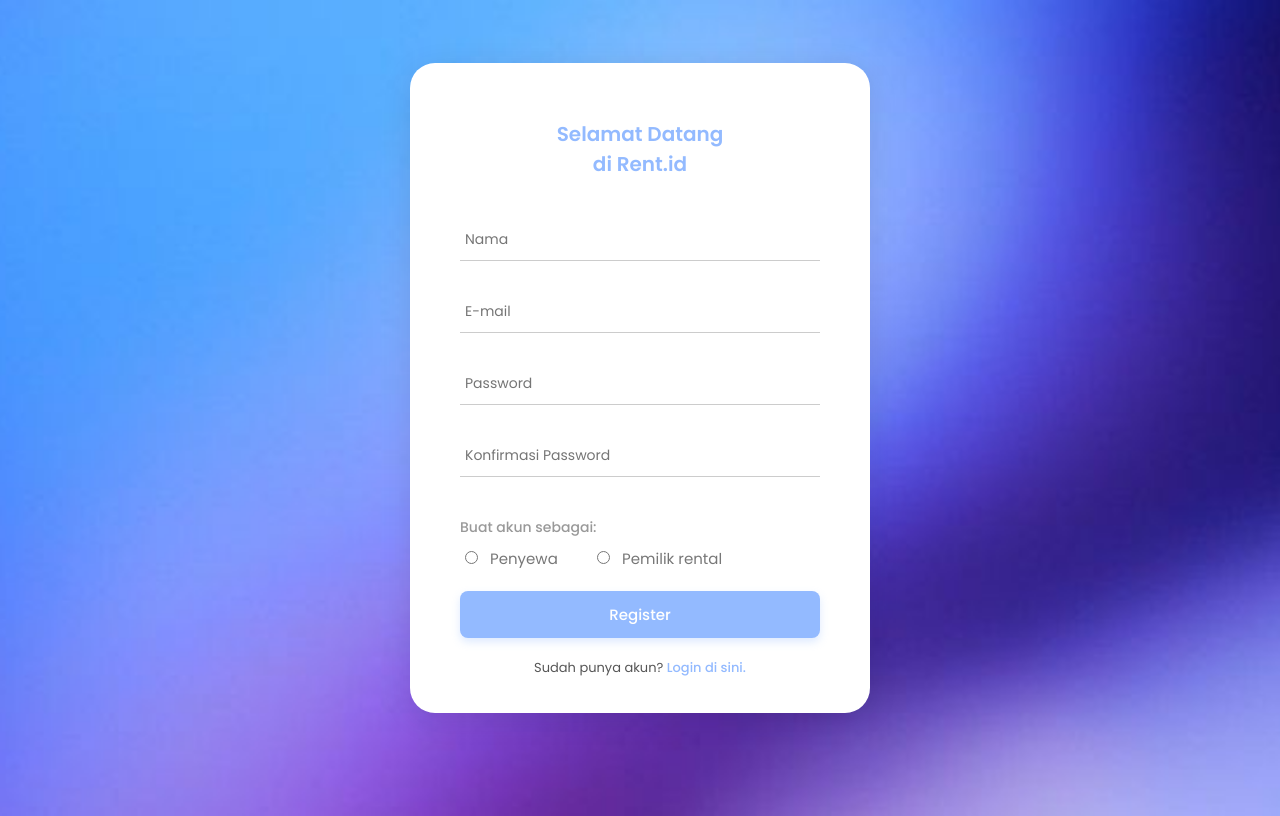
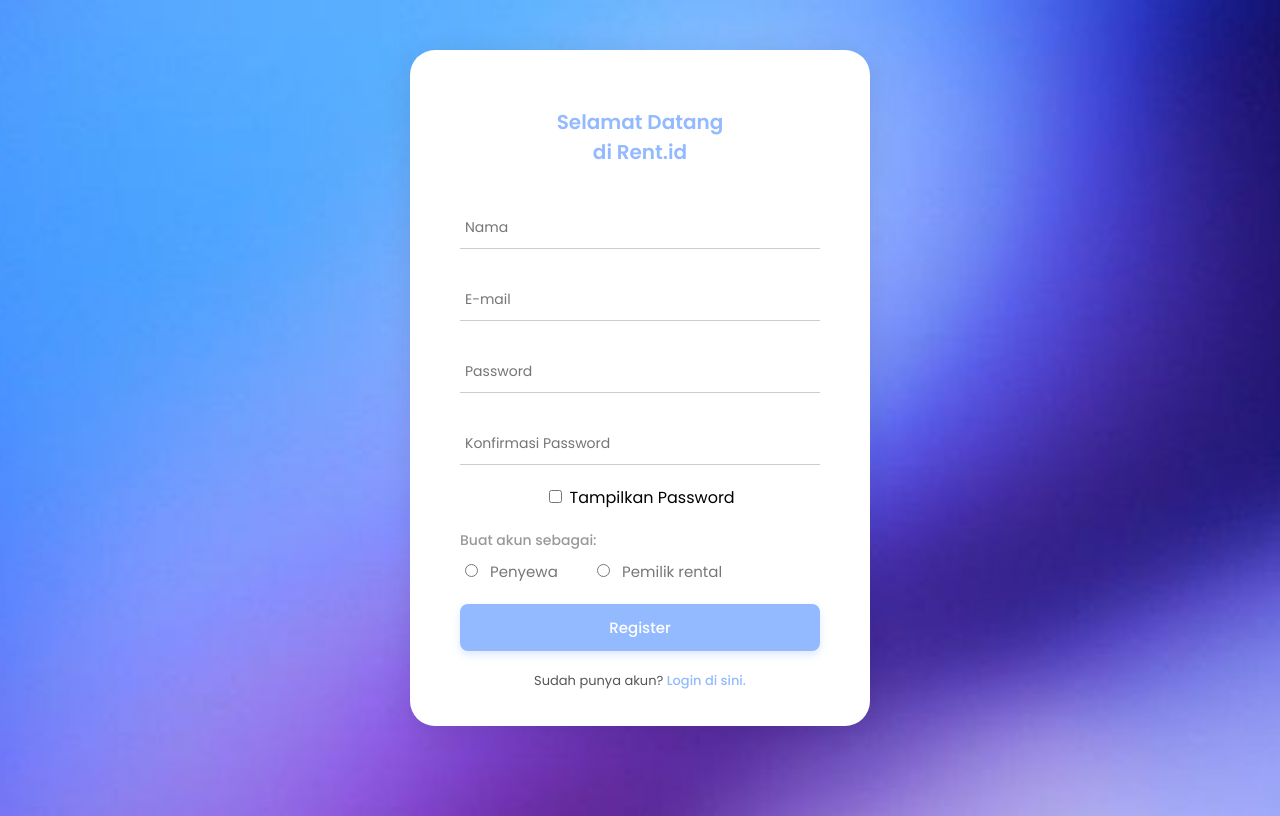
Before and after one commit to FadhilNajib/Rent.ID, a PHP site: page /register.php in a window 1280 px wide. Run offline with PHP 8.4, Linux system fonts and the light colour scheme.

Commit message:
show password

```diff
--- a/login.php
+++ b/login.php
@@ -79,7 +79,7 @@
         <form method="POST" action="">
             <input type="text" name="nama" placeholder="Username" required>
             <input type="password" id="password" name="password" placeholder="Password" required>
-
+            <input type="checkbox" id="showPassword" onclick="togglePassword()"> Tampilkan Password
             <button type="submit">Login</button>
 
             <div class="register-link">
--- a/register.php
+++ b/register.php
@@ -68,6 +68,7 @@
             <input type="email" name="email" placeholder="E-mail" required>
             <input type="password" id="password" name="password" placeholder="Password" required>
             <input type="password" id="confirm_password" name="confirm_password" placeholder="Konfirmasi Password" required>
+            <input type="checkbox" id="showPassword" onclick="togglePassword()"> Tampilkan Password
 
             <div class="role-selection">
     <label class="role-label">Buat akun sebagai:</label>
```
